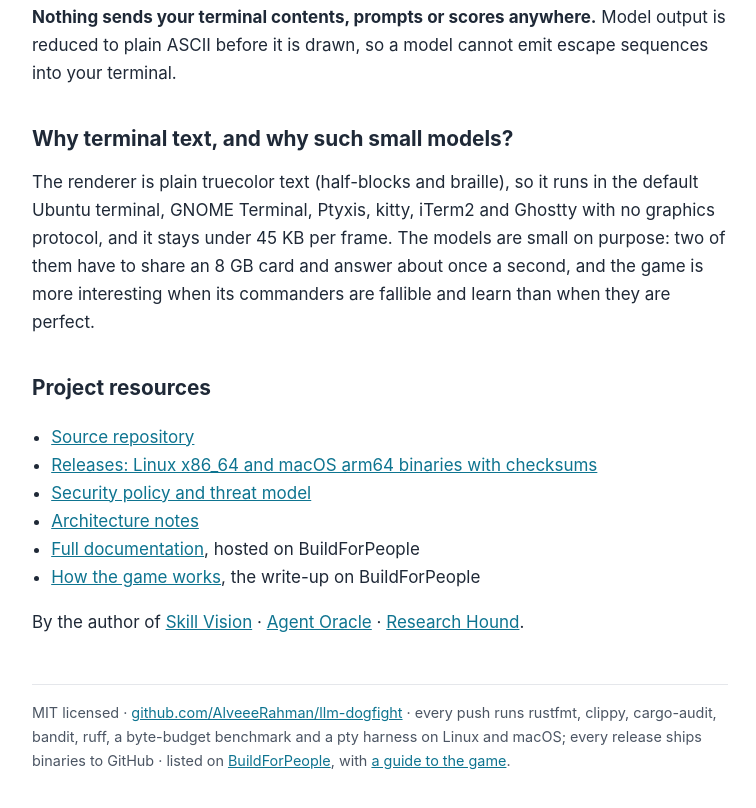
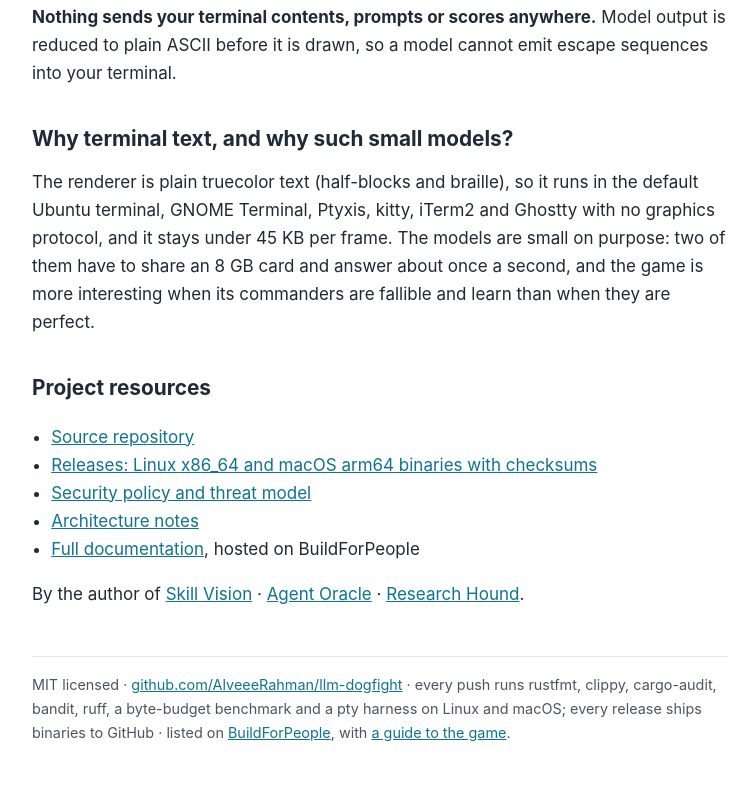
Before and after one commit to AlveeeRahman/llm-dogfight, a plain HTML site: page docs/index.html in a window 1280 px wide. Shown: the part 2770-3578 px from the top of the page, without its empty margins (260-1016 px from the left). Drawn offline with Linux system fonts and the light colour scheme.

Commit message:
Drop the write-up link the footer already has
Co-Authored-By: Claude Opus 5.5 <noreply@anthropic.com>
Claude-Session: https://claude.ai/code/session_01XTAvvNNUKGEf2K9pPfs6eM

```diff
--- a/docs/index.html
+++ b/docs/index.html
@@ -136,7 +136,6 @@ dogfight ufo                      # no GPU? the built-in pilots, no models at al
     <li><a href="https://github.com/AlveeeRahman/llm-dogfight/blob/HEAD/SECURITY.md">Security policy and threat model</a></li>
     <li><a href="https://github.com/AlveeeRahman/llm-dogfight/blob/HEAD/docs/ARCHITECTURE.md">Architecture notes</a></li>
     <li><a href="https://buildforpeople.dev/docs/llm-dogfight/">Full documentation</a>, hosted on BuildForPeople</li>
-    <li><a href="https://buildforpeople.dev/articles/llm-dogfight-local-llm-terminal-game">How the game works</a>, the write-up on BuildForPeople</li>
   </ul>
   <p>By the author of <a href="https://alveeerahman.github.io/skill-vision/">Skill Vision</a> · <a href="https://alveeerahman.github.io/agent-oracle/">Agent Oracle</a> · <a href="https://alveeerahman.github.io/research-hound/">Research Hound</a>.</p>
 
```
